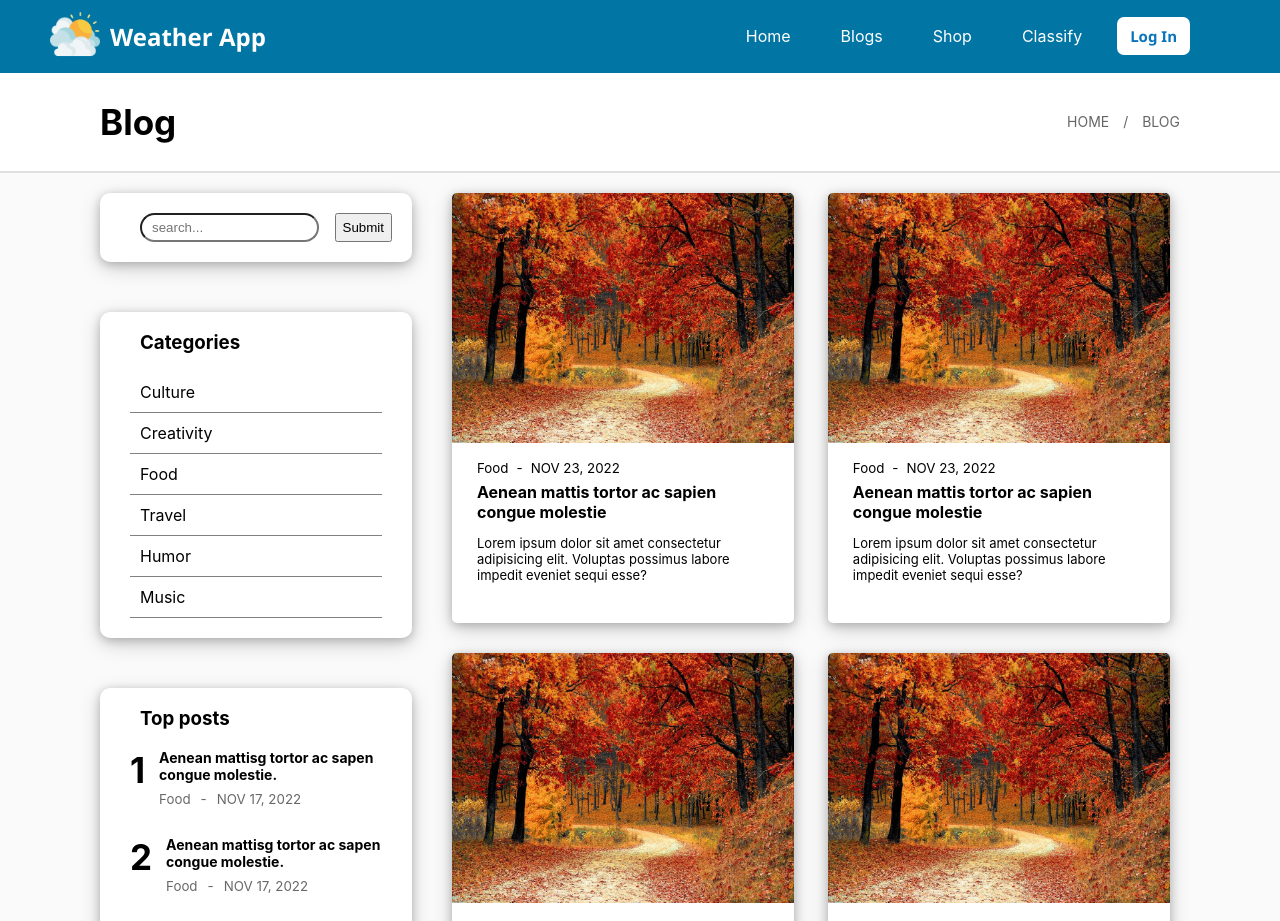
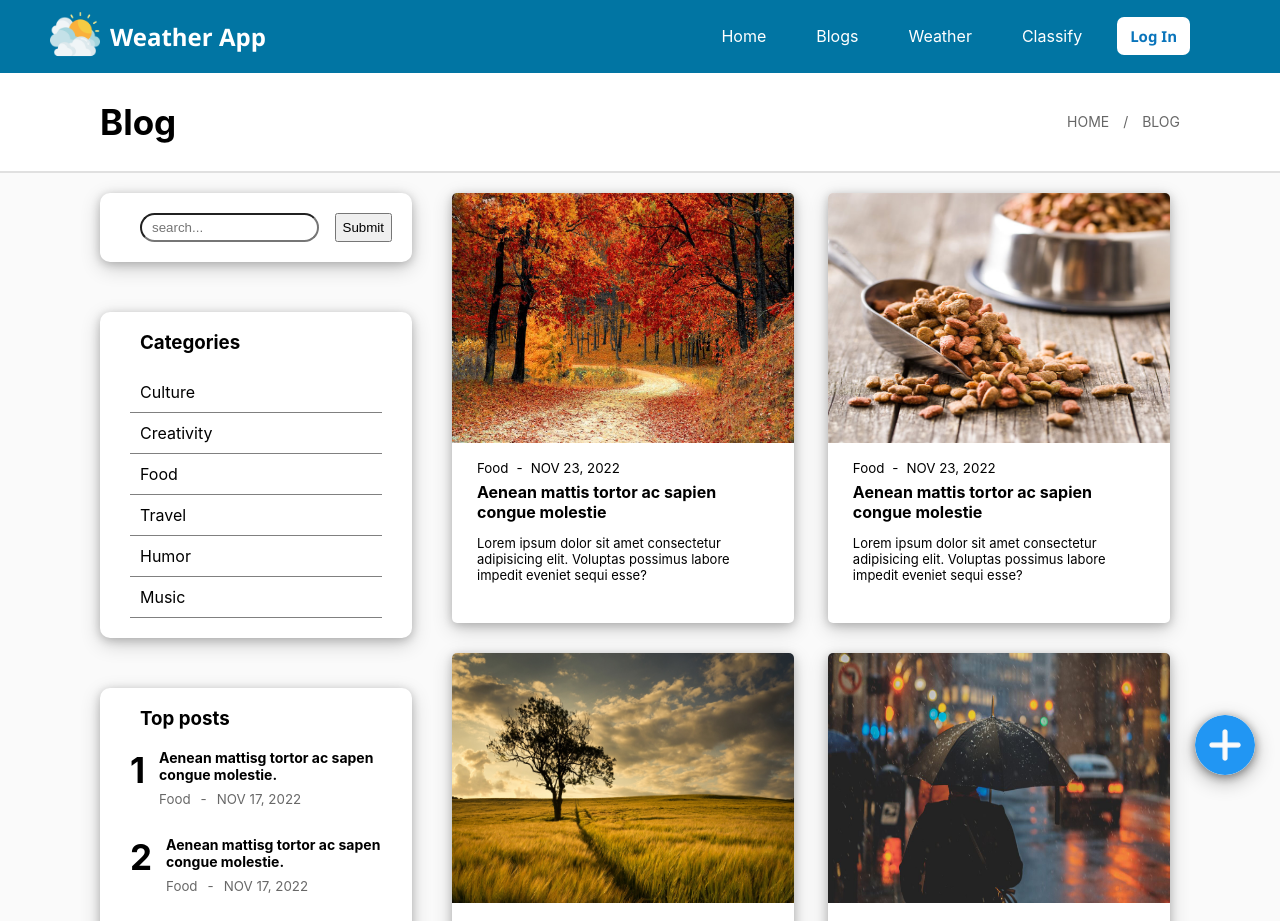
Before and after one commit to TanvirRubayed-code/weather_detection, a Next.js app: page /blog in a window 1280 px wide. Shown: the top 921 px of the page. Built offline with nearby package versions, Linux system fonts and the light colour scheme.

Commit message:
used weather api to fetch temperature data using geolocation

```diff
--- a/components/BlogCards.js
+++ b/components/BlogCards.js
@@ -1,6 +1,16 @@
 import styles from "../styles/Blog.module.css";
+import Image from "next/image";
 import SingleBlogCard from "../components/singleblogCard";
 import BlogSideSection from "./blogSideSection";
+import autumn from "../image/autumn.jpg";
+import food from "../image/food.jpg";
+import late_autumn from "../image/late_autumn.jpg";
+import rainy from "../image/rainy2.jpg";
+import spring from "../image/spring.jpg";
+import summer from "../image/Summer.jpg";
+import plus from "../image/plus.png";
+import Link from "next/link";
+
 function BlogCards() {
   return (
     <div className={styles.main_back}>
@@ -8,17 +18,26 @@ function BlogCards() {
         <h3>Blog</h3>
         <p>HOME / BLOG</p>
       </div>
+      <div className={styles.floating_button}>
+        <Link href="/classify">
+          <Image
+            className={styles.card_image}
+            src={plus}
+            alt="Picture of the author"
+          />
+        </Link>
+      </div>
       <div className={styles.blog_container}>
         <div className={styles.blog_side_sec}>
           <BlogSideSection></BlogSideSection>
         </div>
         <div className={styles.card_section}>
-          <SingleBlogCard />
-          <SingleBlogCard />
-          <SingleBlogCard />
-          <SingleBlogCard />
-          <SingleBlogCard />
-          <SingleBlogCard />
+          <SingleBlogCard image={autumn} />
+          <SingleBlogCard image={food} />
+          <SingleBlogCard image={late_autumn} />
+          <SingleBlogCard image={rainy} />
+          <SingleBlogCard image={spring} />
+          <SingleBlogCard image={summer} />
         </div>
       </div>
       <div className={styles.pagination}>
--- a/components/Navbar.js
+++ b/components/Navbar.js
@@ -2,6 +2,7 @@ import React from "react";
 import styles from "../styles/Home.module.css";
 import logo from "../image/cloudy2.png";
 import Link from "next/link";
+import Image from "next/image";
 
 const Navigation = () => {
   return (
@@ -25,7 +26,7 @@ const Navigation = () => {
             <Link href="/blog">Blogs</Link>
           </li>
           <li className={styles.shopNav}>
-            Shop
+            Weather
             <ul className={styles.productType}>
               <li className={styles.med}>
                 Weather Info
--- a/components/singleblogCard.js
+++ b/components/singleblogCard.js
@@ -1,14 +1,13 @@
 import styles from "../styles/Blog.module.css";
 import Image from "next/image";
-import imagedemo from "../image/autumn.jpg";
 
-function singleBlogCard() {
+function singleBlogCard(props) {
   return (
     <div className={styles.first_card}>
       <Image
         //   loader={myLoader}
         className={styles.card_image}
-        src={imagedemo}
+        src={props.image}
         alt="Picture of the author"
       />
       <div className={styles.textbox}>
--- a/styles/Blog.module.css
+++ b/styles/Blog.module.css
@@ -192,3 +192,19 @@
   }
 
   .pagination a:hover:not(.active) {background-color: #ddd;}
+
+  .floating_button {
+    width: 60px;
+    height: 60px;
+    position: fixed;
+    right: 25px;
+    bottom: 25px;
+  }
+  .floating_button img {
+    width: 60px;
+    height: 60px;
+    border-radius: 50%;
+
+    box-shadow: 0 2px 10px 0 rgba(0, 0, 0, 0.4), 0 6px 20px 0 rgba(0, 0, 0, 0.3);
+
+  }
--- a/styles/Home.module.css
+++ b/styles/Home.module.css
@@ -113,16 +113,18 @@
 }
 
 .banner {
-  display: flex;
-  justify-content: space-between;
+
   /* background-color: #264653; */
   background-image: url("../image/back1.jpg");
   background-size: cover;
   padding: 0;
   margin: 0;
   color: white;
-  min-height: 70vh;
-
+}
+.background_wrapper{
+  display: flex;
+  justify-content: space-between;
+  background-color: rgba(0,0,0,0.1);
 }
 
 .text {
@@ -351,3 +353,34 @@
 .PageTitle {
   font-family: 'Segoe UI', Tahoma, Geneva, Verdana, sans-serif;
 }
+.current_weather {
+  margin: 0 auto;
+  display: flex;
+  justify-content: center;
+  align-items: center;
+  margin: 80px 0 100px 0;
+  margin-right: 120px;
+  flex-direction: column;
+  background-color: rgba(0,0,0,0.6);
+  box-shadow: 0 2px 10px 0 rgba(0, 0, 0, 0.2), 0 6px 20px 0 rgba(0, 0, 0, 0.19);
+  padding: 30px;
+  border-radius: 5px;
+}
+.temperature {
+  font-size: 80px;
+  margin: 0;
+  padding: 0;
+}
+.current_weather small {
+  font-size: 12px;
+}
+.current_weather_image {
+  height: 100px;
+  width: 100px;
+}
+.image_text_current {
+  display: flex;
+  justify-content: center;
+
+  align-items: center;
+}
```
Also changed, not shown: components/Banner.js (+55 -9 lines), components/Home.js (+8 -9 lines), image/plus.png (added), image/weather_rain_sun.png (added).
